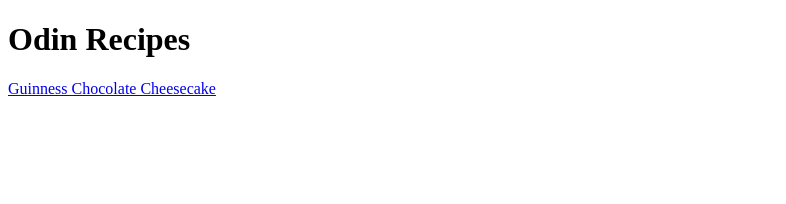
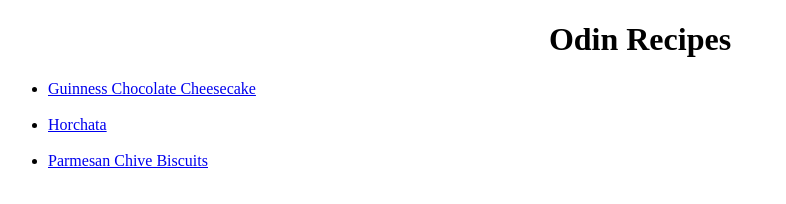
Before and after one commit to Gallowsx/odin-recipes, a plain HTML site: page index.html in a window 1280 px wide. Shown: the whole page, without its empty margins (0-786 px from the left). Drawn offline with Linux system fonts and the light colour scheme.

Commit message:
Correct Commits

```diff
--- a/index.html
+++ b/index.html
@@ -6,7 +6,11 @@
     </head>
 
     <body>
-    <h1>Odin Recipes</h1>
-    <a href="recipes/guinness-chocolate-cheesecake.html">Guinness Chocolate Cheesecake</a>
+    <center><h1>Odin Recipes</h1></center>
+    <ul>
+        <li><a href="recipes/guinness-chocolate-cheesecake.html">Guinness Chocolate Cheesecake</a></li><br>
+        <li><a href="recipes/horchata.html">Horchata</a></li><br>
+        <li><a href="recipes/parm-chive-bisc.html">Parmesan Chive Biscuits</a></li>
+    </ul>
     </body>
 </html>
```
Also changed, not shown: images/guinnesscheesecake.webp (deleted), images/horchata.png (added), images/parm-chive-bisc.png (added).
